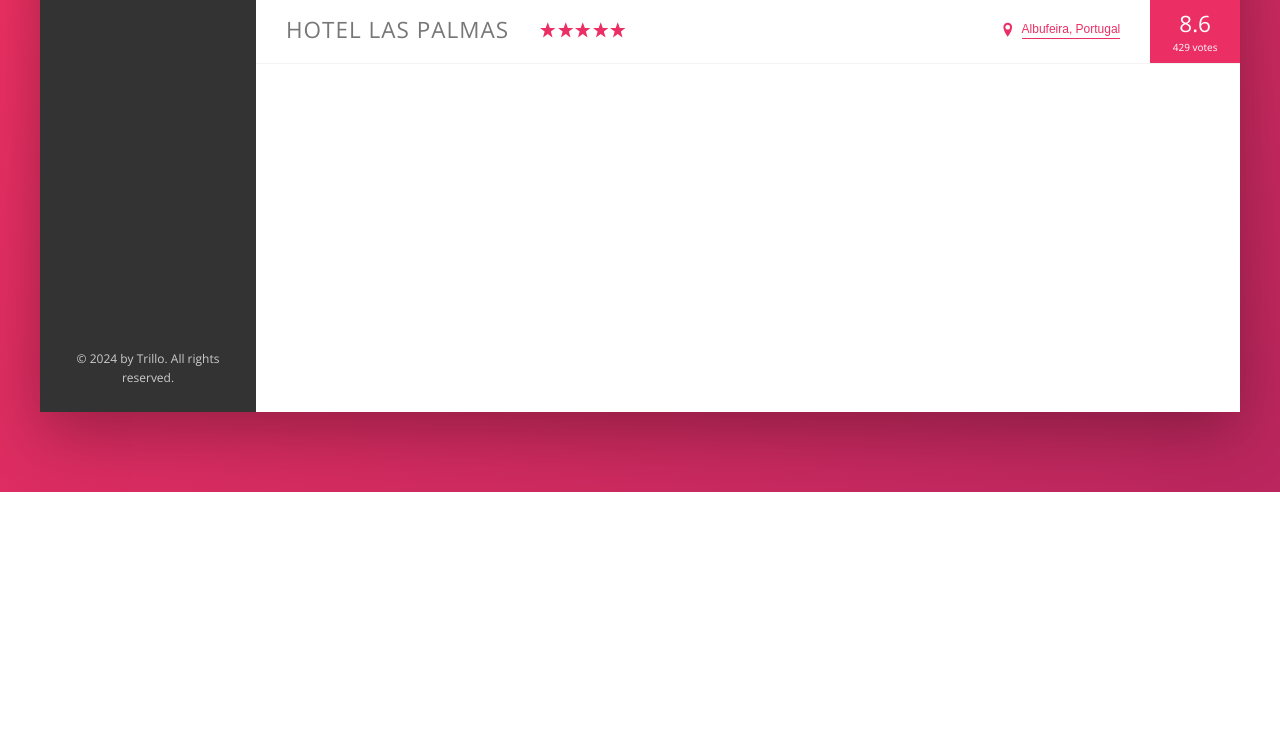
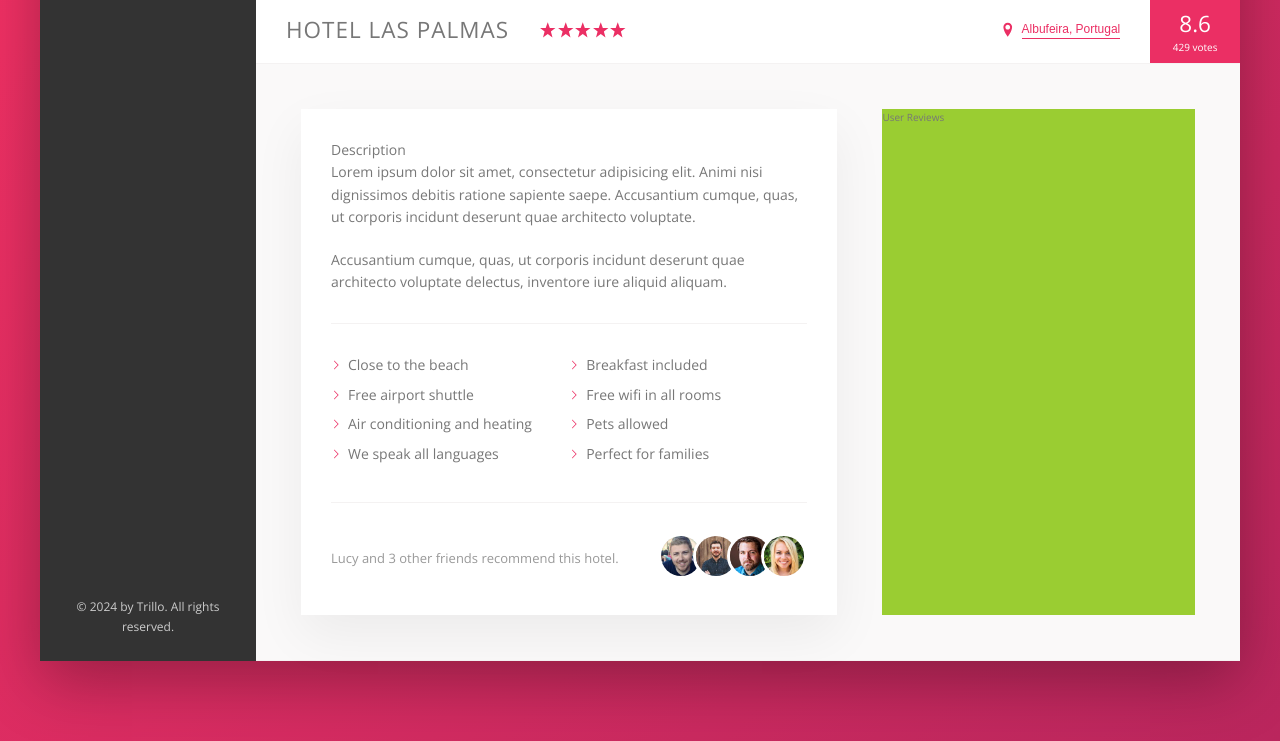
Before and after one commit to jgoryca/Trillo, a website: page index.html in a window 1280 px wide. Shown: the part 538-1279 px from the top of the page. Before the commit the page ends 1030 px from the top, so only its background shows below. Drawn offline with nearby package versions, Linux system fonts and the light colour scheme.

Commit message:
create the description section

```diff
--- a/index.html
+++ b/index.html
@@ -144,6 +144,59 @@
               <div class="overview__rating-counts">429 votes</div>
             </div>
           </div>
+          <div class="detail">
+            <div class="description">
+              Description
+              <p class="paragraph">
+                Lorem ipsum dolor sit amet, consectetur adipisicing elit. Animi
+                nisi dignissimos debitis ratione sapiente saepe. Accusantium
+                cumque, quas, ut corporis incidunt deserunt quae architecto
+                voluptate.
+              </p>
+              <p class="paragraph">
+                Accusantium cumque, quas, ut corporis incidunt deserunt quae
+                architecto voluptate delectus, inventore iure aliquid aliquam.
+              </p>
+              <ul class="list">
+                <li class="list__item">Close to the beach</li>
+                <li class="list__item">Breakfast included</li>
+                <li class="list__item">Free airport shuttle</li>
+                <li class="list__item">Free wifi in all rooms</li>
+                <li class="list__item">Air conditioning and heating</li>
+                <li class="list__item">Pets allowed</li>
+                <li class="list__item">We speak all languages</li>
+                <li class="list__item">Perfect for families</li>
+              </ul>
+              <div class="recommend">
+                <p class="recommend__count">
+                  Lucy and 3 other friends recommend this hotel.
+                </p>
+                <div class="recommend__friends">
+                  <img
+                    src="img/user-3.jpg"
+                    alt="Friend 1"
+                    class="recommend__photo"
+                  />
+                  <img
+                    src="img/user-4.jpg"
+                    alt="Friend 2"
+                    class="recommend__photo"
+                  />
+                  <img
+                    src="img/user-5.jpg"
+                    alt="Friend 3"
+                    class="recommend__photo"
+                  />
+                  <img
+                    src="img/user-6.jpg"
+                    alt="Friend 4"
+                    class="recommend__photo"
+                  />
+                </div>
+              </div>
+            </div>
+            <div class="user-reviews">User Reviews</div>
+          </div>
         </main>
       </div>
     </div>
--- a/package.json
+++ b/package.json
@@ -5,7 +5,7 @@
   "main": "index.js",
   "scripts": {
     "watch:sass": "node-sass sass/main.scss css/style.css -w",
-    "devserver": "live-server --browser=chrome",
+    "devserver": "live-server",
     "start": "npm-run-all --parallel devserver watch:sass",
     "compile:sass": "node-sass sass/main.scss css/style.comp.css",
     "prefix:css": "postcss --use autoprefixer -b 'last 10 versions' css/style.comp.css -o css/style.prefix.css",
--- a/sass/_base.scss
+++ b/sass/_base.scss
@@ -27,6 +27,9 @@ Grey dark 3: #999
   --color-grey-dark-3: #999;
 
   --shadow-dark: 0 2rem 6rem rgba(0, 0, 0, 0.3);
+  --shadow-light: 0 2rem 5rem rgba(0, 0, 0, 0.06);
+
+  --line: 1px solid var(--color-grey-light-2);
 }
 
 * {
--- a/sass/_components.scss
+++ b/sass/_components.scss
@@ -200,7 +200,7 @@
 .overview {
   display: flex;
   align-items: center;
-  border-bottom: 1px solid var(--color-grey-light-2);
+  border-bottom: var(--line);
 
   &__heading {
     font-size: 2.25rem;
@@ -295,3 +295,73 @@
     box-shadow: none;
   }
 }
+
+/////////////////////////////////
+/// PARAGRAPH
+.paragraph:not(:last-of-type) {
+  margin-bottom: 2rem;
+}
+
+/////////////////////////////////
+/// LIST
+.list {
+  list-style: none;
+  margin: 3rem 0;
+  padding: 3rem 0;
+  border-top: var(--line);
+  border-bottom: var(--line);
+  display: flex;
+  flex-wrap: wrap;
+
+  &__item {
+    flex: 0 0 50%;
+    margin-bottom: 0.7rem;
+  }
+
+  &__item::before {
+    content: "";
+    display: inline-block;
+    height: 1rem;
+    width: 1rem;
+    margin-right: 0.7rem;
+
+    //Older browsers
+    // background-image: url(../img/chevron-thin-right.svg);
+    // background-size: cover;
+
+    //Newer browsers - masks
+    background-color: var(--color-primary);
+    -webkit-mask-image: url(../img/chevron-thin-right.svg);
+    -webkit-mask-size: cover;
+    mask-image: url(../img/chevron-thin-right.svg);
+    mask-size: cover;
+  }
+}
+
+/////////////////////////////////
+/// RECOMMEND
+.recommend {
+  font-size: 1.3rem;
+  color: var(--color-grey-dark-3);
+  display: flex;
+  align-items: center;
+
+  &__count {
+    margin-right: auto;
+  }
+
+  &__friends {
+  }
+
+  &__photo {
+    box-sizing: content-box;
+    height: 4rem;
+    width: 4rem;
+    border-radius: 50%;
+    border: 3px solid #fff;
+
+    &:not(:last-child) {
+      margin-right: -1.5rem;
+    }
+  }
+}
--- a/sass/_layout.scss
+++ b/sass/_layout.scss
@@ -11,7 +11,7 @@
   font-size: 1.4rem;
   height: 7rem;
   background-color: #fff;
-  border-bottom: 1px solid var(--color-grey-light-2);
+  border-bottom: var(--line);
   display: flex;
   justify-content: space-between;
   align-items: center;
@@ -32,6 +32,27 @@
 
 .hotel-view {
   background-color: #fff;
-  height: 80rem;
+
   flex: 1;
 }
+
+.detail {
+  display: flex;
+  padding: 4.5rem;
+  background-color: var(--color-grey-light-1);
+  border-bottom: var(--line);
+}
+
+.description {
+  font-size: 1.4rem;
+  background-color: #fff;
+  box-shadow: var(--shadow-light);
+  padding: 3rem;
+  flex: 0 0 60%;
+  margin-right: 4.5rem;
+}
+
+.user-reviews {
+  background-color: yellowgreen;
+  flex: 1;
+}
```
Also changed, not shown: css/style.css.
